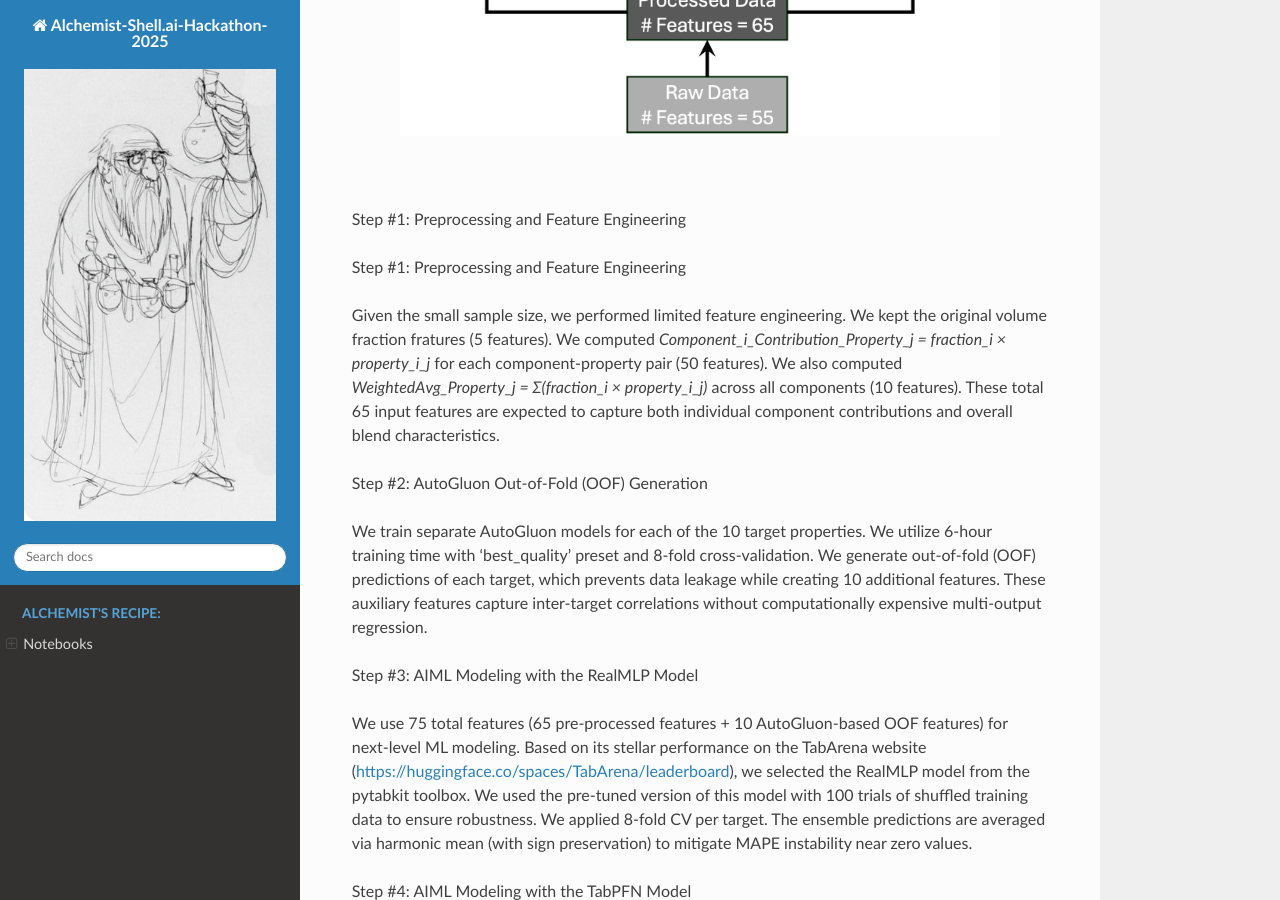
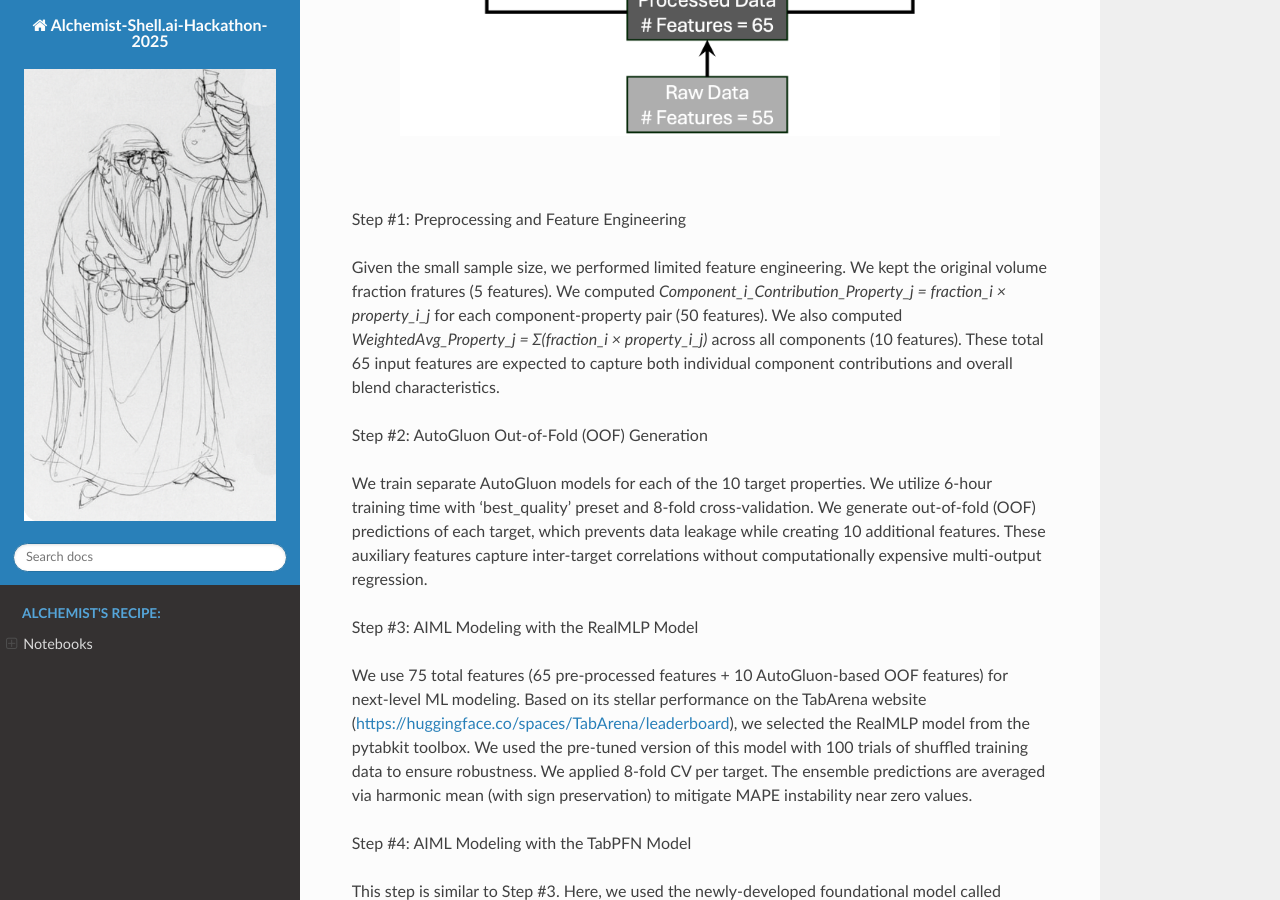
Before and after one commit to Sukantabasu/alchemist-shell.ai-hackathon-2025, a Sphinx documentation site: the page built from docs/source/index.rst, in a window 1280 px wide and 900 px high, scrolled down 1647 px. Built offline with Sphinx 7.4.7 and the Read the Docs theme 3.1.0, drawn with Linux system fonts in a browser that asks for light colours; pages that are not in the unit, such as notebooks, are missing from menus.

Commit message:
Update index.rst

```diff
--- a/docs/source/index.rst
+++ b/docs/source/index.rst
@@ -45,8 +45,6 @@ Our comprehensive machine learning strategy employs a sophisticated 5-step ensem
 
 |
 |
-
-Step #1: Preprocessing and Feature Engineering
 
 Step #1: Preprocessing and Feature Engineering
 
```
